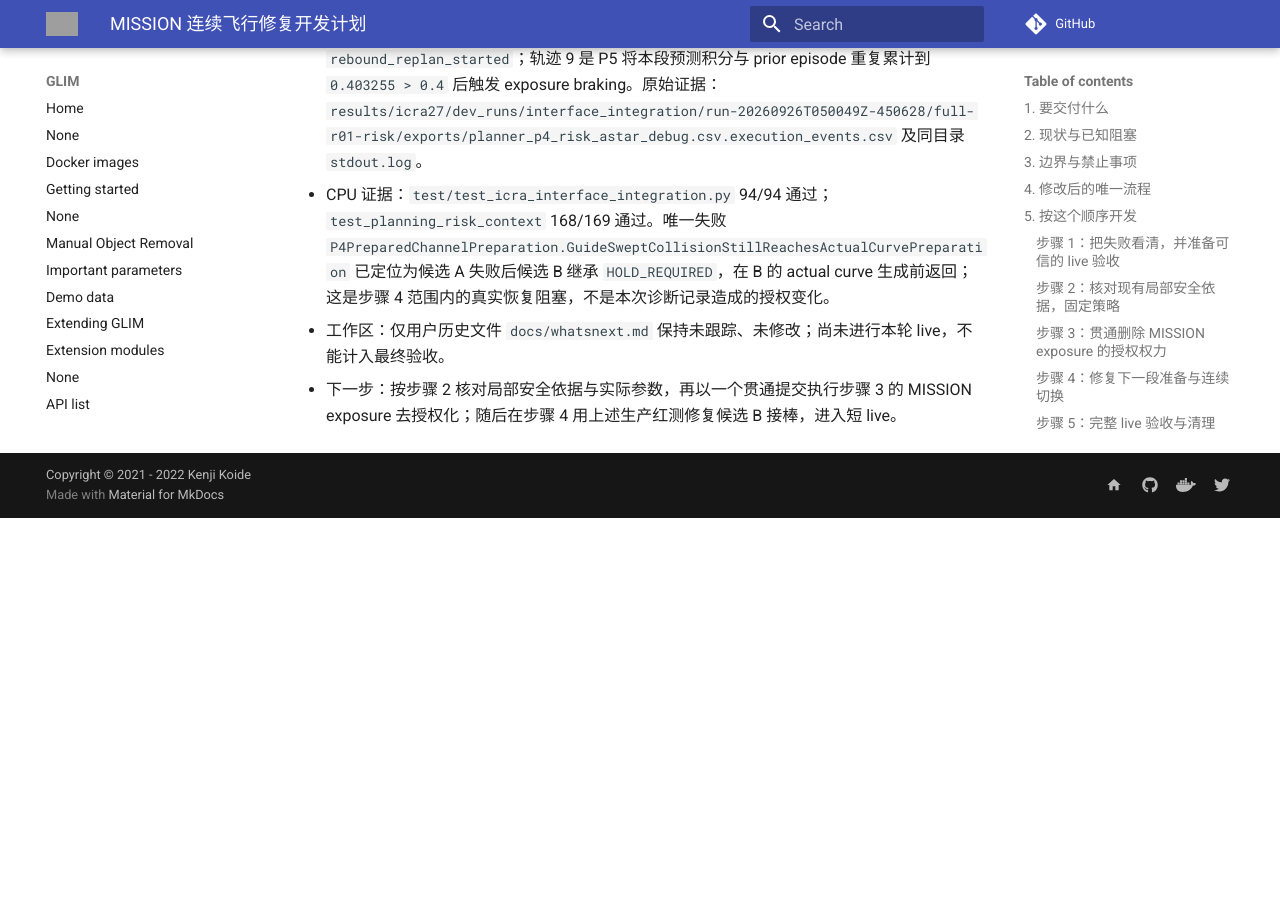
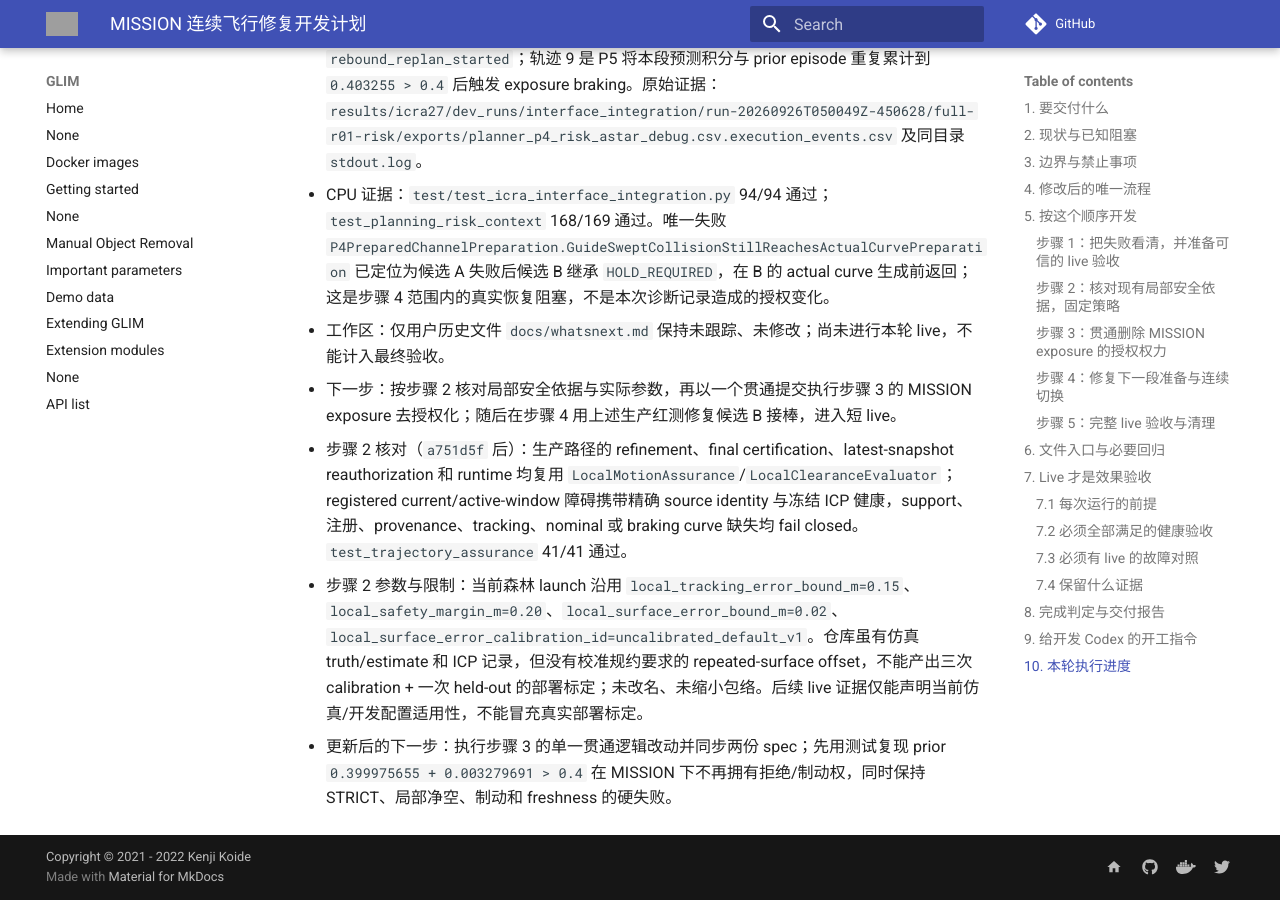
Before and after one commit to Printeger/iap, an MkDocs documentation site: the page built from docs/icra27/MISSION_CONTINUOUS_FLIGHT_IMPLEMENTATION_PLAN.md, in a window 1280 px wide and 900 px high, scrolled down 10098 px. Built offline with MkDocs 1.6.1 and Material for MkDocs 9.7.7, drawn with Linux system fonts in a browser that asks for light colours; nearby versions of some CDN libraries; comment, search, counter and statistics services are not loaded; before the commit the page ends 10616 px from its top, so only the background shows below that; grey boxes are pictures that could not be loaded.

Commit message:
docs: record mission local safety audit

```diff
--- a/docs/icra27/MISSION_CONTINUOUS_FLIGHT_IMPLEMENTATION_PLAN.md
+++ b/docs/icra27/MISSION_CONTINUOUS_FLIGHT_IMPLEMENTATION_PLAN.md
@@ -241,3 +241,6 @@
 - CPU 证据：`test/test_icra_interface_integration.py` 94/94 通过；`test_planning_risk_context` 168/169 通过。唯一失败 `P4PreparedChannelPreparation.GuideSweptCollisionStillReachesActualCurvePreparation` 已定位为候选 A 失败后候选 B 继承 `HOLD_REQUIRED`，在 B 的 actual curve 生成前返回；这是步骤 4 范围内的真实恢复阻塞，不是本次诊断记录造成的授权变化。
 - 工作区：仅用户历史文件 `docs/whatsnext.md` 保持未跟踪、未修改；尚未进行本轮 live，不能计入最终验收。
 - 下一步：按步骤 2 核对局部安全依据与实际参数，再以一个贯通提交执行步骤 3 的 MISSION exposure 去授权化；随后在步骤 4 用上述生产红测修复候选 B 接棒，进入短 live。
+- 步骤 2 核对（`a751d5f` 后）：生产路径的 refinement、final certification、latest-snapshot reauthorization 和 runtime 均复用 `LocalMotionAssurance`/`LocalClearanceEvaluator`；registered current/active-window 障碍携带精确 source identity 与冻结 ICP 健康，support、注册、provenance、tracking、nominal 或 braking curve 缺失均 fail closed。`test_trajectory_assurance` 41/41 通过。
+- 步骤 2 参数与限制：当前森林 launch 沿用 `local_tracking_error_bound_m=0.15`、`local_safety_margin_m=0.20`、`local_surface_error_bound_m=0.02`、`local_surface_error_calibration_id=uncalibrated_default_v1`。仓库虽有仿真 truth/estimate 和 ICP 记录，但没有校准规约要求的 repeated-surface offset，不能产出三次 calibration + 一次 held-out 的部署标定；未改名、未缩小包络。后续 live 证据仅能声明当前仿真/开发配置适用性，不能冒充真实部署标定。
+- 更新后的下一步：执行步骤 3 的单一贯通逻辑改动并同步两份 spec；先用测试复现 prior `0.399975655 + 0.003279691 > 0.4` 在 MISSION 下不再拥有拒绝/制动权，同时保持 STRICT、局部净空、制动和 freshness 的硬失败。
```
